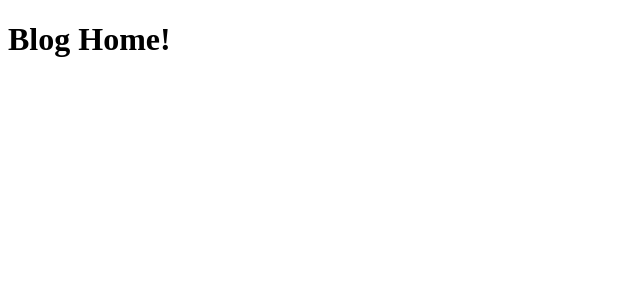
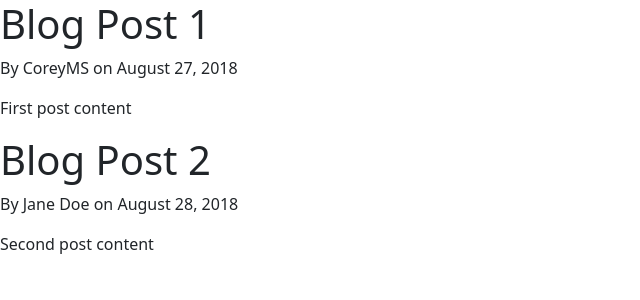
Before and after one commit to pambonian/podcast_api_backend, a Django app: page / in a window 1280 px wide. Shown: the top 300 px of the page, without its empty margins (0-640 px from the left). Run offline with Django 4.2, Linux system fonts and the light colour scheme.

Commit message:
bootstrap started

```diff
--- /dev/null
+++ b/blog/templates/blog/base.html
@@ -0,0 +1,22 @@
+<!DOCTYPE html>
+<html lang="en">
+
+<head>
+    <meta charset="utf-8">
+    <meta name="viewport" content="width=device-width, initial-scale=1">
+    <link href="https://cdn.jsdelivr.net/npm/bootstrap@5.1.3/dist/css/bootstrap.min.css" rel="stylesheet" integrity="sha384-1BmE4kWBq78iYhFldvKuhfTAU6auU8tT94WrHftjDbrCEXSU1oBoqyl2QvZ6jIW3" crossorigin="anonymous">
+    <!-- title -->
+    {% if title %}
+    <title>Blog Title - {{ title }}</title>
+    {% else %}
+    <title>Blog Title</title>
+    {% endif %}
+</head>
+
+<body>
+    {% block content %}{% endblock %}
+    <!-- jquery -->
+    <script src="https://cdn.jsdelivr.net/npm/bootstrap@5.1.3/dist/js/bootstrap.bundle.min.js" integrity="sha384-ka7Sk0Gln4gmtz2MlQnikT1wXgYsOg+OMhuP+IlRH9sENBO0LRn5q+8nbTov4+1p" crossorigin="anonymous"></script>
+</body>
+
+</html>
--- a/blog/templates/blog/home.html
+++ b/blog/templates/blog/home.html
@@ -1,12 +1,8 @@
-<!DOCTYPE html>
-<html lang="en">
-<head>
-    <meta charset="UTF-8">
-    <meta http-equiv="X-UA-Compatible" content="IE=edge">
-    <meta name="viewport" content="width=device-width, initial-scale=1.0">
-    <title>Document</title>
-</head>
-<body>
-    <h1>Blog Home!</h1>
-</body>
-</html>
+{% extends "blog/base.html" %}
+{% block content %}
+    {% for post in posts %}
+        <h1>{{ post.title }}</h1>
+        <p>By {{ post.author }} on {{ post.date_posted }}</p>
+        <p>{{ post.content }}</p>
+    {% endfor %}
+{% endblock content %}
--- a/blog/views.py
+++ b/blog/views.py
@@ -5,21 +5,21 @@ posts = [
         'author': 'CoreyMS',
         'title': 'Blog Post 1',
         'content': 'First post content',
-        'date_posted': 'August 27, 2018'
+        'date_posted': 'August 27, 2018',
     },
     {
         'author': 'Jane Doe',
         'title': 'Blog Post 2',
         'content': 'Second post content',
-        'date_posted': 'August 28, 2018'
-    }
+        'date_posted': 'August 28, 2018',
+    },
 ]
 
 def home(request):
     context = {
-        'post': posts
+        'posts': posts
     }
     return render(request, 'blog/home.html', context)
 
 def about(request):
-    return render(request, 'blog/about.html')
+    return render(request, 'blog/about.html', {'title': 'About'})
```
Also changed, not shown: blog/templates/blog/about.html (+3 -11 lines).
